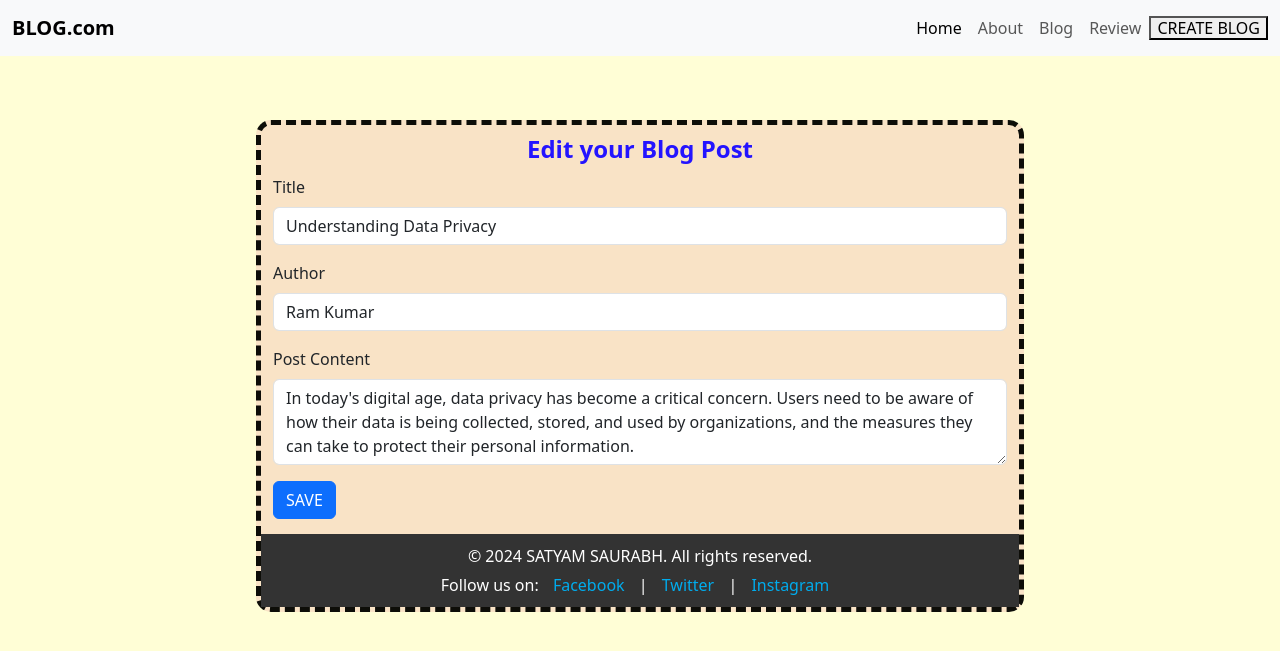
After one commit to i-satyamsaurabh/Blogging-App, a Flask app: page /update/3 in a window 1280 px wide. The commit adds this page. Shown: the top 651 px of the page. Run offline with Flask 3, Linux system fonts and the light colour scheme; some libraries are stand-ins or nearby versions.

Commit message:
fifth commit

```diff
--- a/app.py
+++ b/app.py
@@ -51,15 +51,35 @@ def about():
 
 @app.route('/delete/<int:id>')
 def delete(id):
-    del_post=database.query.filter_by(id=id).first()
-    if del_post:
-        db.session.delete(del_post)
+    post=database.query.filter_by(id=id).first()
+    if post:
+        db.session.delete(post)
         db.session.commit()
     return redirect ('/')
 
 @app.route('/review')
 def review():
     return render_template ("review.html")
+
+@app.route('/update/<int:id>', methods=['POST','GET'])
+def update(id):
+    if request.method == 'POST':
+        Title = request.form['title']
+        Content = request.form['content']
+        Author = request.form['author']
+        post=database.query.filter_by(id=id).first()
+        post.Title=Title
+        post.Content=Content
+        post.Author=Author
+        db.session.add(post)
+        db.session.commit()
+        return redirect(url_for('home'))
+    post=database.query.filter_by(id=id).first()
+    return render_template ("update.html", post=post)
+
+
+
+
 
 
 
--- a/static/style.css
+++ b/static/style.css
@@ -9,7 +9,7 @@ body {
 }
 
 .one {
-    margin-top: 102px;
+    margin-top: 100px;
     display: inline-block;
     width: 80vw;
     height: fit-content;
@@ -40,12 +40,12 @@ body {
     font-optical-sizing: auto;
     font-weight: bolder;
     font-style: normal;
-    background-color: rgb(255, 188, 188);
+    background-color: rgb(11, 3, 83);
     height: 45px;
     padding-top: 3px;
     text-align: center;
-    color: blue;
-    margin-top: 57px;
+    color: rgb(0, 0, 255);
+    margin-top: 55px;
     position: fixed;
     margin-left: 7vw;
 
--- a/templates/About.html
+++ b/templates/About.html
@@ -34,6 +34,7 @@
                     <li class="nav-item">
                         <a class="nav-link" href="/review">Review</a>
                     </li>
+                    <a href="/post"><button type="button" class="">CREATE BLOG</button></a>
                 </ul>
             </div>
         </div>
--- a/templates/index.html
+++ b/templates/index.html
@@ -46,7 +46,7 @@
         </div>
     </nav>
     <div class="a">
-        <h4 style="background-color: rgb(255, 188, 188)">RECENT BLOGS</h4>
+        <h4 style="background-color: rgb(255, 247, 180)">RECENT BLOGS</h4>
     </div>
 
     <div class="one">
--- /dev/null
+++ b/templates/update.html
@@ -0,0 +1,88 @@
+<!DOCTYPE html>
+<html lang="en">
+
+<head>
+    <meta charset="UTF-8">
+    <meta name="viewport" content="width=device-width, initial-scale=1.0">
+    <title>Post</title>
+
+    <link href="https://cdn.jsdelivr.net/npm/bootstrap@5.3.0/dist/css/bootstrap.min.css" rel="stylesheet">
+    <script src="https://cdn.jsdelivr.net/npm/bootstrap@5.3.0/dist/js/bootstrap.bundle.min.js"></script>
+    <link rel="stylesheet" href="https://cdn.jsdelivr.net/npm/purecss@3.0.0/build/pure-min.css"
+        integrity="sha384-X38yfunGUhNzHpBaEBsWLO+A0HDYOQi8ufWDkZ0k9e0eXz/tH3II7uKZ9msv++Ls" crossorigin="anonymous">
+
+    <link rel="stylesheet" href="{{ url_for('static', filename='style.css')}}">
+
+
+
+</head>
+
+<body style="background-color: rgb(255, 254, 214);">
+    <nav class="navbar navbar-expand-lg navbar-light bg-light fixed-top">
+        <div class="container-fluid">
+            <a class="navbar-brand" href="/"><b>BLOG.com</b></a>
+            <button class="navbar-toggler" type="button" data-bs-toggle="collapse" data-bs-target="#navbarNav"
+                aria-controls="navbarNav" aria-expanded="false" aria-label="Toggle navigation">
+                <span class="navbar-toggler-icon"></span>
+            </button>
+            <div class="collapse navbar-collapse" id="navbarNav">
+                <ul class="navbar-nav ms-auto">
+                    <li class="nav-item">
+                        <a class="nav-link active" aria-current="page" href="/">Home</a>
+                    </li>
+                    <li class="nav-item">
+                        <a class="nav-link" href="/about">About</a>
+                    </li>
+                    <li class="nav-item">
+                        <a class="nav-link" href="/blog">Blog</a>
+                    </li>
+                    <li class="nav-item">
+                        <a class="nav-link" href="/contact">Review</a>
+                    </li>
+                </ul>
+                <br>
+                <a href="/post"><button type="button" class="button">CREATE BLOG</button></a>
+            </div>
+        </div>
+    </nav>
+
+    <div class="form">
+        <form method="POST" action="/update/{{post.id}}">
+            <fieldset>
+                <legend style="text-align: center; color: #2414ff;"><b>Edit your Blog Post</b></legend>
+
+                <div class="mb-3">
+                    <label for="titleInput" class="form-label">Title</label>
+                    <input type="text" id="titleInput" value="{{post.Title}}" name="title" class="form-control"
+                        placeholder="Enter the title" required>
+                </div>
+                <div class="mb-3">
+                    <label for="authorInput" class="form-label">Author</label>
+                    <input type="text" id="authorInput" value="{{post.Author}}" name="author" class="form-control"
+                        placeholder="Enter your good name" required>
+                </div>
+
+                <!-- Post Content Input -->
+                <div class="mb-3">
+                    <label for="contentInput" class="form-label">Post Content</label>
+                    <textarea id="contentInput" name="content" class="form-control" rows="3"
+                        placeholder="Enter the post content" required>{{ post.Content }}</textarea>
+                </div>
+
+                <button type="submit" class="btn btn-primary">SAVE</button>
+            </fieldset>
+        </form>
+
+        <footer class="footer">
+            <div class="container">
+                <p>&copy; 2024 SATYAM SAURABH. All rights reserved.</p>
+                <p>Follow us on:
+                    <a href="https://www.facebook.com" target="_blank">Facebook</a> |
+                    <a href="https://www.twitter.com" target="_blank">Twitter</a> |
+                    <a href="https://www.instagram.com" target="_blank">Instagram</a>
+                </p>
+            </div>
+        </footer>
+</body>
+
+</html>
```
Also changed, not shown: instance/database.db, static/aditi.jpg (deleted).
